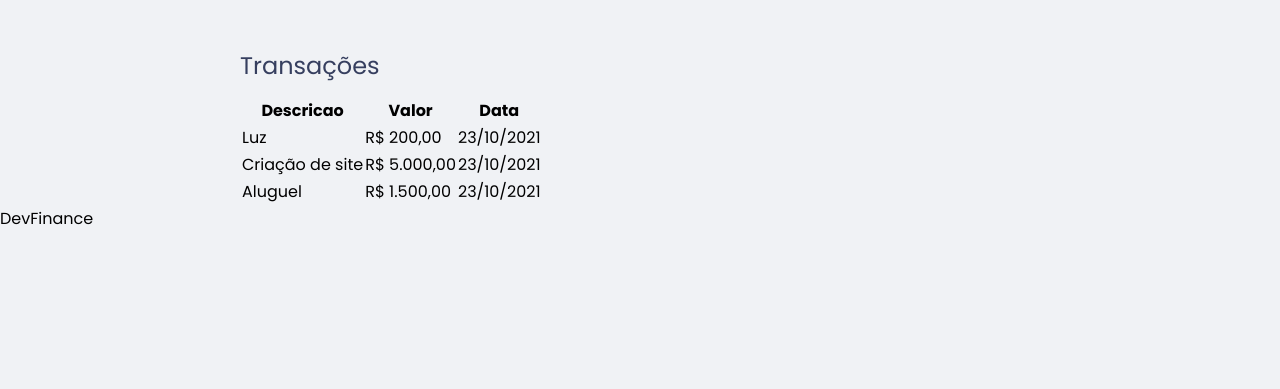
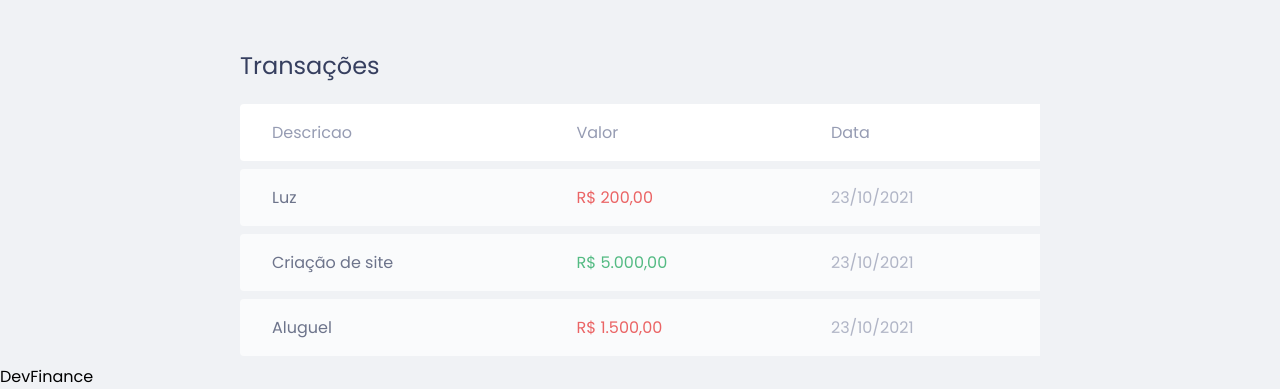
Before and after one commit to marcioliveira/DevFinance, a plain HTML site: page index.html in a window 1280 px wide. Shown: the part 638-1027 px from the top of the page. Before the commit the page ends 869 px from the top, so only its background shows below. Drawn offline with Linux system fonts and the light colour scheme.

Commit message:
:lipstick: Add table styles

```diff
--- a/index.html
+++ b/index.html
@@ -48,19 +48,19 @@
           </thead>
           <tbody>
             <tr>
-              <td>Luz</td>
-              <td>R$ 200,00</td>
-              <td>23/10/2021</td>
+              <td class="description">Luz</td>
+              <td class="expense">R$ 200,00</td>
+              <td class="date">23/10/2021</td>
             </tr>
             <tr>
-              <td>Criação de site</td>
-              <td>R$ 5.000,00</td>
-              <td>23/10/2021</td>
+              <td class="description">Criação de site</td>
+              <td class="income">R$ 5.000,00</td>
+              <td class="date">23/10/2021</td>
             </tr>
             <tr>
-              <td>Aluguel</td>
-              <td>R$ 1.500,00</td>
-              <td>23/10/2021</td>
+              <td class="description">Aluguel</td>
+              <td class="expense">R$ 1.500,00</td>
+              <td class="date">23/10/2021</td>
             </tr>
           </tbody>
         </table>
--- a/style.css
+++ b/style.css
@@ -70,3 +70,49 @@ header {
   background: #49aa26;
   color: white;
 }
+
+/* ==== Table ======================== */
+#data-table {
+  width: 100%;
+  border-spacing: 0 0.5rem;
+  color: #969cb3;
+}
+
+table thead tr th:first-child,
+table tbody tr td:first-child {
+  border-radius: 0.25rem 0 0 0.25rem;
+}
+
+table th {
+  background: white;
+
+  font-weight: normal;
+  padding: 1rem 2rem;
+
+  text-align: left;
+}
+
+table tbody tr {
+  opacity: 0.7;
+}
+
+table tbody tr:hover {
+  opacity: 1;
+}
+
+table tbody td {
+  background: white;
+  padding: 1rem 2rem;
+}
+
+td.description {
+  color: var(--dark-blue);
+}
+
+td.income {
+  color: #12a454;
+}
+
+td.expense {
+  color: #e92929;
+}
```
